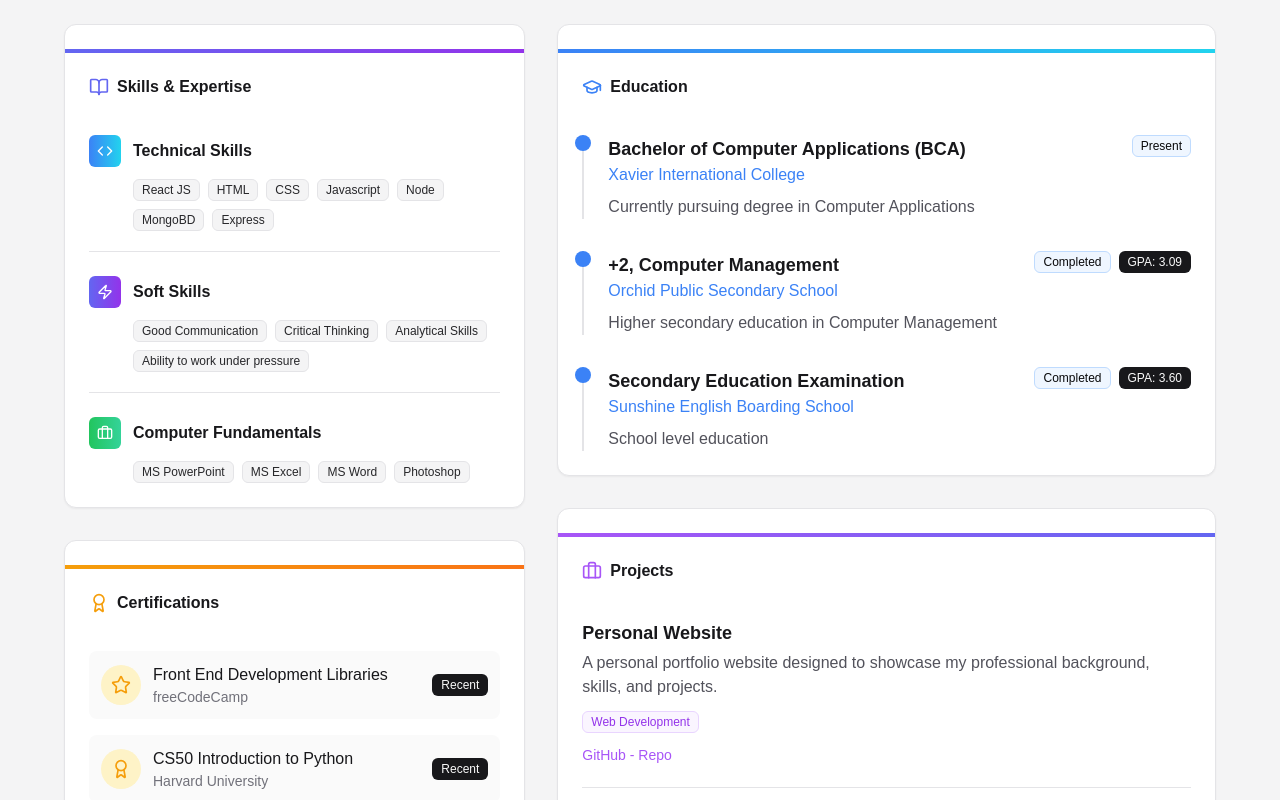
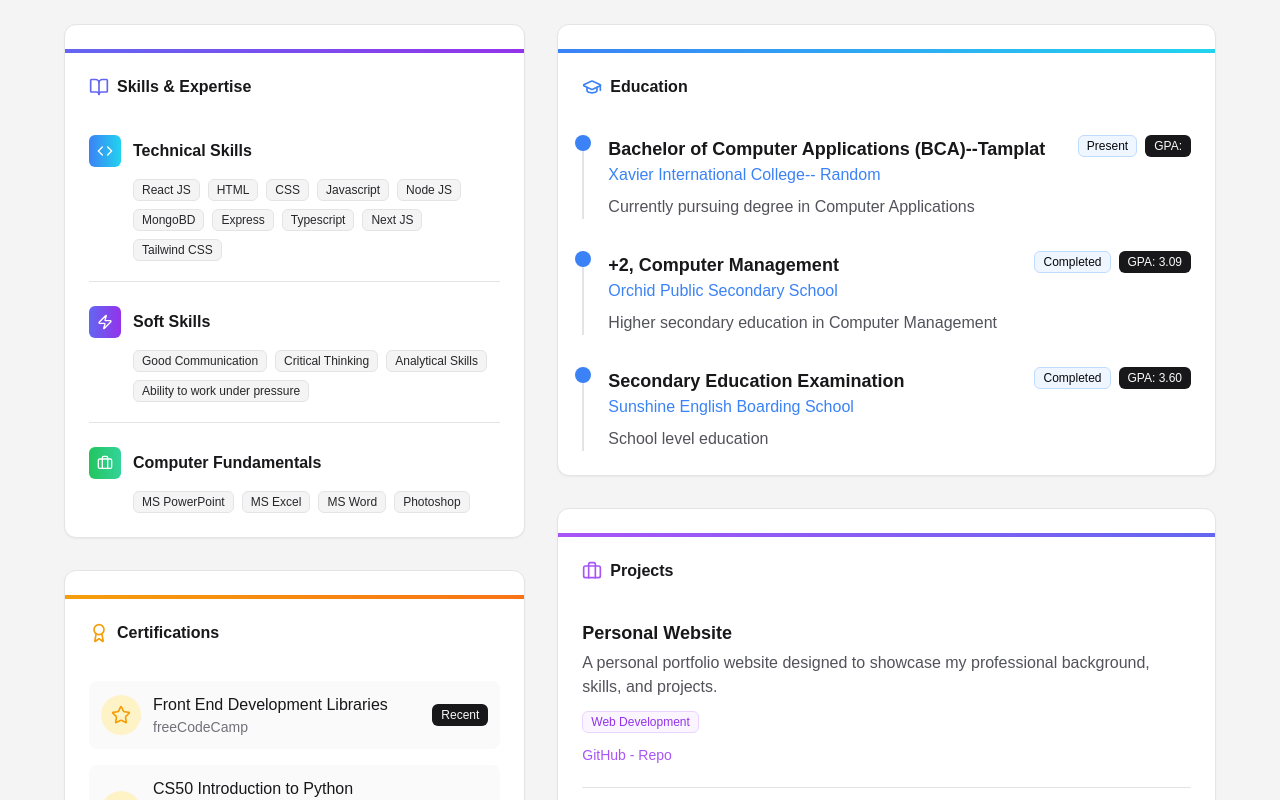
Before and after one commit to Himesh-Bhattarai/PORTFOLIO-HIMESH, a React (Vite) app: page /resume in a window 1280 px wide. Shown: the part 260-1060 px from the top of the page. Built offline with nearby package versions, Linux system fonts and the light colour scheme.

Commit message:
some major changes

```diff
--- a/src/App.jsx
+++ b/src/App.jsx
@@ -19,7 +19,6 @@ export default function App() {
         <Route path="/experience" element={<Experience />} />
         <Route path="/resume" element={<Resume />} />
         <Route path="/portfolio" element={<Portfolio />} />
-
       </Routes>
     </Router>
   );
--- a/src/components/Resume.jsx
+++ b/src/components/Resume.jsx
@@ -7,7 +7,7 @@ export default function Resume() {
   const skills = [
     {
       category: "Technical Skills",
-      items: ["React JS", "HTML", "CSS", "Javascript", "Node", "MongoBD", "Express"],
+      items: ["React JS", "HTML", "CSS", "Javascript", "Node JS", "MongoBD", "Express", "Typescript", "Next JS", "Tailwind CSS"],
       icon: Code,
       color: "bg-gradient-to-r from-blue-500 to-cyan-400"
     },
@@ -27,11 +27,11 @@ export default function Resume() {
 
   const education = [
     {
-      degree: "Bachelor of Computer Applications (BCA)",
-      institution: "Xavier International College",
+      degree: "Bachelor of Computer Applications (BCA)--Tamplat",
+      institution: "Xavier International College-- Random",
       period: "Present",
       description: "Currently pursuing degree in Computer Applications",
-      gpa: ""
+      gpa: " "
     },
     {
       degree: "+2, Computer Management",
@@ -57,8 +57,8 @@ export default function Resume() {
       icon: Star
     },
     {
-      name: "CS50 Introduction to Python",
-      issuer: "Harvard University",
+      name: "CS50 Introduction to Python Programming Language",
+      issuer: "Harvard University CS50",
       year: "Recent",
       icon: Award
     },
```
Also changed, not shown: public/Screenshot 2025-04-18 180513.png (added).
